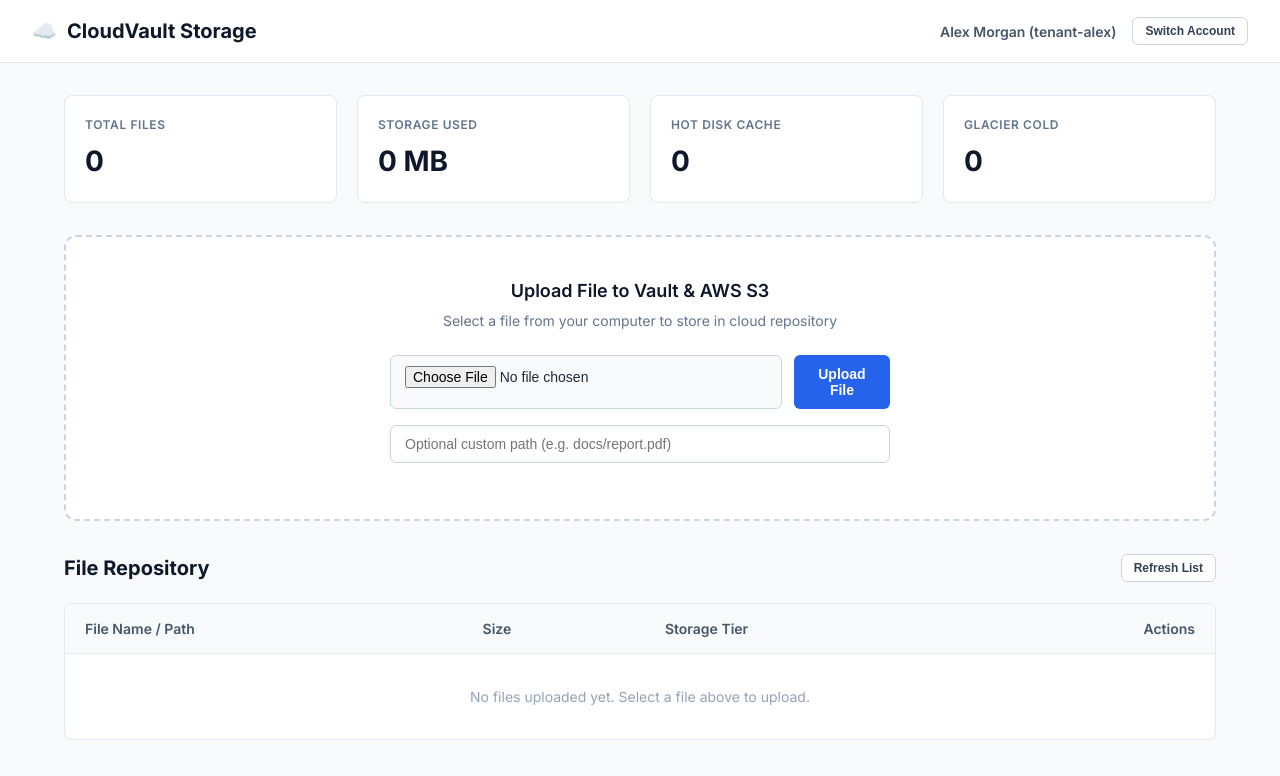
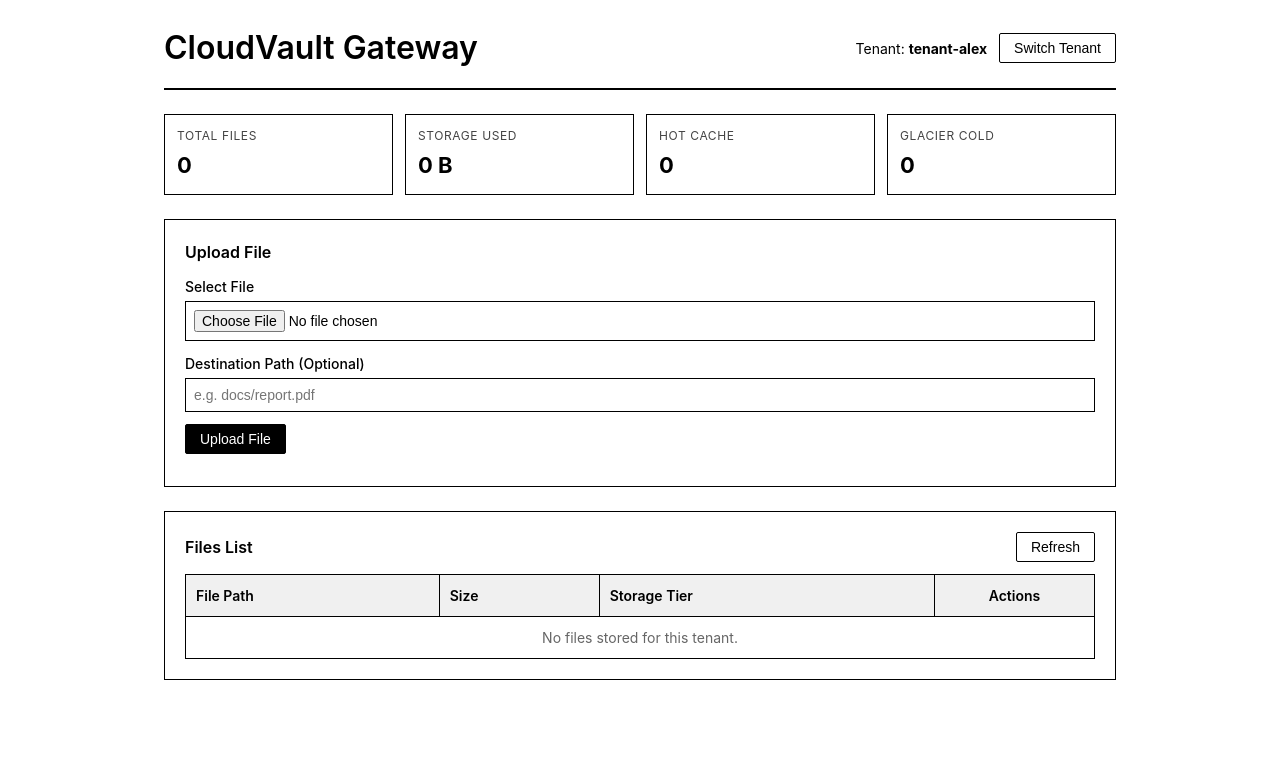
Before and after one commit to vinay020606/CloudVault, a website: page public/index.html in a window 1280 px wide. Drawn offline with Linux system fonts and the light colour scheme; no server answers.

Commit message:
Update UI to minimal white background and black text design

```diff
--- a/public/index.html
+++ b/public/index.html
@@ -1,13 +1,9 @@
 <!DOCTYPE html>
 <html lang="en">
-
 <head>
     <meta charset="UTF-8">
     <meta name="viewport" content="width=device-width, initial-scale=1.0">
-    <title>CloudVault - File Storage & Gateway</title>
-    <link rel="preconnect" href="https://fonts.googleapis.com">
-    <link rel="preconnect" href="https://fonts.gstatic.com" crossorigin>
-    <link href="https://fonts.googleapis.com/css2?family=Inter:wght@400;500;600;700&display=swap" rel="stylesheet">
+    <title>CloudVault Gateway</title>
     <style>
         * {
             box-sizing: border-box;
@@ -16,267 +12,173 @@
         }
 
         body {
-            font-family: 'Inter', -apple-system, BlinkMacSystemFont, "Segoe UI", Roboto, sans-serif;
-            background-color: #f8fafc;
-            color: #1e293b;
+            font-family: -apple-system, BlinkMacSystemFont, "Segoe UI", Roboto, Helvetica, Arial, sans-serif;
+            background-color: #ffffff;
+            color: #000000;
             line-height: 1.5;
+            padding: 24px;
+            max-width: 1000px;
+            margin: 0 auto;
         }
 
-        .hidden { display: none !important; }
+        h1, h2, h3 {
+            font-weight: 600;
+            color: #000000;
+        }
 
-        /* Header Bar */
-        .navbar {
-            background: #ffffff;
-            border-bottom: 1px solid #e2e8f0;
-            padding: 16px 32px;
+        header {
+            display: flex;
+            justify-content: space-between;
+            align-items: center;
+            padding-bottom: 16px;
+            border-bottom: 2px solid #000000;
+            margin-bottom: 24px;
+        }
+
+        .tenant-info {
+            font-size: 14px;
             display: flex;
             align-items: center;
-            justify-content: space-between;
-            position: sticky;
-            top: 0;
-            z-index: 100;
+            gap: 12px;
         }
 
-        .brand-logo {
-            font-size: 20px;
-            font-weight: 700;
-            color: #0f172a;
-            display: flex;
-            align-items: center;
-            gap: 10px;
+        button, .btn {
+            background-color: #000000;
+            color: #ffffff;
+            border: 1px solid #000000;
+            padding: 6px 14px;
+            font-size: 14px;
+            cursor: pointer;
+            border-radius: 2px;
         }
 
-        .user-nav {
-            display: flex;
-            align-items: center;
-            gap: 16px;
+        button:hover, .btn:hover {
+            background-color: #333333;
         }
 
-        .btn {
-            display: inline-flex;
-            align-items: center;
-            justify-content: center;
-            padding: 10px 18px;
-            font-size: 14px;
-            font-weight: 600;
-            border-radius: 6px;
-            border: 1px solid transparent;
-            cursor: pointer;
-            transition: all 0.15s ease;
-            text-decoration: none;
+        button.btn-outline {
+            background-color: #ffffff;
+            color: #000000;
+            border: 1px solid #000000;
         }
 
-        .btn-primary {
-            background: #2563eb;
+        button.btn-outline:hover {
+            background-color: #f0f0f0;
+        }
+
+        button.btn-danger {
+            background-color: #ffffff;
+            color: #000000;
+            border: 1px solid #000000;
+        }
+
+        button.btn-danger:hover {
+            background-color: #000000;
             color: #ffffff;
         }
 
-        .btn-primary:hover {
-            background: #1d4ed8;
-        }
-
-        .btn-outline {
-            background: #ffffff;
-            color: #334155;
-            border-color: #cbd5e1;
-        }
-
-        .btn-outline:hover {
-            background: #f1f5f9;
-        }
-
-        .btn-danger {
-            background: #ef4444;
-            color: #ffffff;
-        }
-
-        .btn-danger:hover {
-            background: #dc2626;
-        }
-
-        .btn-sm {
-            padding: 6px 12px;
-            font-size: 12px;
-        }
-
-        /* Container Layout */
-        .container {
-            max-width: 1200px;
-            margin: 32px auto;
-            padding: 0 24px;
-        }
-
-        /* Metrics Row */
         .stats-grid {
             display: grid;
-            grid-template-columns: repeat(auto-fit, minmax(220px, 1fr));
-            gap: 20px;
-            margin-bottom: 32px;
+            grid-template-columns: repeat(4, 1fr);
+            gap: 12px;
+            margin-bottom: 24px;
         }
 
         .stat-card {
-            background: #ffffff;
-            border: 1px solid #e2e8f0;
-            border-radius: 8px;
-            padding: 20px;
+            border: 1px solid #000000;
+            padding: 12px;
+            background-color: #ffffff;
         }
 
         .stat-label {
             font-size: 12px;
-            font-weight: 600;
-            color: #64748b;
             text-transform: uppercase;
             letter-spacing: 0.05em;
+            color: #444444;
         }
 
         .stat-value {
-            font-size: 28px;
-            font-weight: 700;
-            color: #0f172a;
-            margin-top: 6px;
+            font-size: 22px;
+            font-weight: bold;
+            margin-top: 4px;
         }
 
-        /* Upload Card */
-        .upload-card {
-            background: #ffffff;
-            border: 2px dashed #cbd5e1;
-            border-radius: 12px;
-            padding: 40px;
-            text-align: center;
-            margin-bottom: 32px;
-            transition: border-color 0.15s ease;
+        .section-box {
+            border: 1px solid #000000;
+            padding: 20px;
+            margin-bottom: 24px;
+            background-color: #ffffff;
         }
 
-        .upload-card:hover {
-            border-color: #2563eb;
+        .form-group {
+            margin-bottom: 12px;
         }
 
-        .upload-title {
-            font-size: 18px;
-            font-weight: 600;
-            color: #0f172a;
-            margin-bottom: 6px;
+        label {
+            display: block;
+            font-size: 14px;
+            margin-bottom: 4px;
+            font-weight: 500;
         }
 
-        .upload-subtitle {
+        input[type="file"], input[type="text"] {
+            width: 100%;
+            padding: 8px;
+            border: 1px solid #000000;
+            background-color: #ffffff;
+            color: #000000;
             font-size: 14px;
-            color: #64748b;
-            margin-bottom: 24px;
         }
 
-        .upload-form {
+        .upload-actions {
             display: flex;
-            flex-direction: column;
+            gap: 12px;
+            margin-top: 12px;
             align-items: center;
-            gap: 16px;
-            max-width: 500px;
-            margin: 0 auto;
         }
 
-        .file-input-wrapper {
-            width: 100%;
-            display: flex;
-            gap: 12px;
+        .status-msg {
+            margin-top: 12px;
+            font-size: 14px;
+            font-weight: bold;
         }
 
-        .file-input {
+        table {
             width: 100%;
-            padding: 10px 14px;
-            font-size: 14px;
-            border: 1px solid #cbd5e1;
-            border-radius: 6px;
-            background: #f8fafc;
+            border-collapse: collapse;
+            margin-top: 12px;
         }
 
-        .path-input {
-            width: 100%;
-            padding: 10px 14px;
-            font-size: 14px;
-            border: 1px solid #cbd5e1;
-            border-radius: 6px;
-        }
-
-        /* Repository Section */
-        .section-header {
-            display: flex;
-            align-items: center;
-            justify-content: space-between;
-            margin-bottom: 20px;
-        }
-
-        .section-title {
-            font-size: 20px;
-            font-weight: 700;
-            color: #0f172a;
-        }
-
-        .files-table-card {
-            background: #ffffff;
-            border: 1px solid #e2e8f0;
-            border-radius: 8px;
-            overflow: hidden;
-        }
-
-        .files-table {
-            width: 100%;
-            border-collapse: collapse;
+        th, td {
+            border: 1px solid #000000;
+            padding: 10px;
             text-align: left;
             font-size: 14px;
         }
 
-        .files-table th {
-            background: #f8fafc;
-            padding: 14px 20px;
+        th {
+            background-color: #f0f0f0;
             font-weight: 600;
-            color: #475569;
-            border-bottom: 1px solid #e2e8f0;
         }
 
-        .files-table td {
-            padding: 16px 20px;
-            border-bottom: 1px solid #f1f5f9;
-            color: #334155;
-        }
-
-        .files-table tr:last-child td {
-            border-bottom: none;
-        }
-
-        .tier-badge {
-            display: inline-block;
-            padding: 3px 8px;
-            font-size: 11px;
-            font-weight: 600;
-            border-radius: 4px;
-            background: #e0e7ff;
-            color: #3730a3;
-        }
-
-        .status-msg {
-            margin-top: 16px;
-            font-size: 14px;
-            font-weight: 600;
-            color: #2563eb;
+        .table-header-row {
+            display: flex;
+            justify-content: space-between;
+            align-items: center;
+            margin-bottom: 8px;
         }
     </style>
 </head>
-
 <body>
 
-    <!-- NAVBAR -->
-    <nav class="navbar">
-        <div class="brand-logo">
-            <span>☁️</span> CloudVault Storage
+    <header>
+        <h1>CloudVault Gateway</h1>
+        <div class="tenant-info">
+            <span>Tenant: <strong id="activeUser">tenant-alex</strong></span>
+            <button class="btn-outline" onclick="switchTenantPrompt()">Switch Tenant</button>
         </div>
-        <div class="user-nav">
-            <span style="font-size: 14px; font-weight: 600; color: #475569;" id="activeUser">Alex Morgan (tenant-alex)</span>
-            <button class="btn btn-outline btn-sm" onclick="switchTenantPrompt()">Switch Account</button>
-        </div>
-    </nav>
+    </header>
 
-    <div class="container">
-
-        <!-- STATS ROW -->
     <div class="stats-grid">
         <div class="stat-card">
             <div class="stat-label">Total Files</div>
@@ -284,10 +186,10 @@
         </div>
         <div class="stat-card">
             <div class="stat-label">Storage Used</div>
-                <div class="stat-value" id="statBytes">0 MB</div>
+            <div class="stat-value" id="statBytes">0 B</div>
         </div>
         <div class="stat-card">
-                <div class="stat-label">Hot Disk Cache</div>
+            <div class="stat-label">Hot Cache</div>
             <div class="stat-value" id="statHot">0</div>
         </div>
         <div class="stat-card">
@@ -296,48 +198,44 @@
         </div>
     </div>
 
-        <!-- UPLOAD SECTION -->
-        <div class="upload-card">
-            <div class="upload-title">Upload File to Vault & AWS S3</div>
-            <div class="upload-subtitle">Select a file from your computer to store in cloud repository</div>
-
-            <form class="upload-form" onsubmit="handleUploadSubmit(event)">
-                <div class="file-input-wrapper">
-                    <input type="file" id="fileSelector" class="file-input" required>
-                    <button type="submit" class="btn btn-primary">Upload File</button>
+    <div class="section-box">
+        <h2 style="font-size: 16px; margin-bottom: 12px;">Upload File</h2>
+        <form onsubmit="handleUploadSubmit(event)">
+            <div class="form-group">
+                <label for="fileSelector">Select File</label>
+                <input type="file" id="fileSelector" required>
             </div>
-                <input type="text" id="customPathInput" class="path-input" placeholder="Optional custom path (e.g. docs/report.pdf)">
+            <div class="form-group">
+                <label for="customPathInput">Destination Path (Optional)</label>
+                <input type="text" id="customPathInput" placeholder="e.g. docs/report.pdf">
+            </div>
+            <div class="upload-actions">
+                <button type="submit">Upload File</button>
+            </div>
         </form>
-
         <div id="uploadStatus" class="status-msg"></div>
     </div>
 
-        <!-- REPOSITORY TABLE -->
-        <div class="section-header">
-            <h2 class="section-title">File Repository</h2>
-            <button class="btn btn-outline btn-sm" onclick="loadFiles()">Refresh List</button>
+    <div class="section-box">
+        <div class="table-header-row">
+            <h2 style="font-size: 16px;">Files List</h2>
+            <button class="btn-outline" onclick="loadFiles()">Refresh</button>
         </div>
-
-        <div class="files-table-card">
-            <table class="files-table">
+        <table>
             <thead>
                 <tr>
-                        <th>File Name / Path</th>
+                    <th>File Path</th>
                     <th>Size</th>
                     <th>Storage Tier</th>
-                        <th style="text-align: right;">Actions</th>
+                    <th style="width: 160px; text-align: center;">Actions</th>
                 </tr>
             </thead>
             <tbody id="filesTableBody">
                 <tr>
-                        <td colspan="4" style="text-align: center; color: #94a3b8; padding: 32px;">
-                            No files uploaded yet. Select a file above to upload.
-                        </td>
+                    <td colspan="4" style="text-align: center; color: #666;">No files stored for this tenant.</td>
                 </tr>
             </tbody>
         </table>
-        </div>
-
     </div>
 
     <script>
@@ -349,10 +247,10 @@
         });
 
         function switchTenantPrompt() {
-            const input = prompt('Enter Tenant ID (e.g. tenant-alex, tenant-beta):', currentTenantId);
+            const input = prompt('Enter Tenant ID:', currentTenantId);
             if (input && input.trim()) {
                 currentTenantId = input.trim().toLowerCase();
-                document.getElementById('activeUser').textContent = `${currentTenantId}`;
+                document.getElementById('activeUser').textContent = currentTenantId;
                 loadFiles();
             }
         }
@@ -383,9 +281,7 @@
             if (files.length === 0) {
                 tbody.innerHTML = `
                     <tr>
-                        <td colspan="4" style="text-align: center; color: #94a3b8; padding: 32px;">
-                            No files uploaded yet. Select a file above to upload.
-                        </td>
+                        <td colspan="4" style="text-align: center; color: #666;">No files stored for this tenant.</td>
                     </tr>
                 `;
                 return;
@@ -394,12 +290,12 @@
             files.forEach(f => {
                 const tr = document.createElement('tr');
                 tr.innerHTML = `
-                    <td><strong>${escapeHtml(f.fileName)}</strong><br><small style="color: #64748b;">${escapeHtml(f.filePath)}</small></td>
+                    <td><strong>${escapeHtml(f.filePath)}</strong></td>
                     <td>${formatBytes(f.sizeBytes)}</td>
-                    <td><span class="tier-badge">${f.currentTier}</span></td>
-                    <td style="text-align: right;">
-                        <button class="btn btn-outline btn-sm" onclick="downloadFile('${escapeHtml(f.filePath)}')">Download</button>
-                        <button class="btn btn-danger btn-sm" style="margin-left: 6px;" onclick="deleteFile('${escapeHtml(f.filePath)}')">Delete</button>
+                    <td>${escapeHtml(f.currentTier || 'HOT')}</td>
+                    <td style="text-align: center;">
+                        <button class="btn-outline" style="padding: 2px 8px; font-size: 12px;" onclick="downloadFile('${escapeHtml(f.filePath)}')">Download</button>
+                        <button class="btn-danger" style="padding: 2px 8px; font-size: 12px; margin-left: 4px;" onclick="deleteFile('${escapeHtml(f.filePath)}')">Delete</button>
                     </td>
                 `;
                 tbody.appendChild(tr);
@@ -412,7 +308,7 @@
             const statusDiv = document.getElementById('uploadStatus');
             const fileObj = fileInput.files[0];
 
-            if (!fileObj) return alert('Please select a file to upload');
+            if (!fileObj) return alert('Please select a file');
 
             const customPath = document.getElementById('customPathInput').value.trim();
             const targetPath = customPath || fileObj.name;
@@ -431,18 +327,17 @@
                 });
 
                 if (res.ok) {
-                    statusDiv.textContent = `✅ Successfully uploaded ${fileObj.name}!`;
+                    statusDiv.textContent = `File uploaded successfully.`;
                     fileInput.value = '';
                     document.getElementById('customPathInput').value = '';
-                    setTimeout(() => statusDiv.textContent = '', 4000);
+                    setTimeout(() => statusDiv.textContent = '', 3000);
                     loadFiles();
                 } else {
                     const data = await res.json();
                     throw new Error(data.error || 'Upload failed');
                 }
             } catch (err) {
-                statusDiv.textContent = `❌ Upload error: ${err.message}`;
-                alert(`Upload failed: ${err.message}`);
+                statusDiv.textContent = `Upload error: ${err.message}`;
             }
         }
 
@@ -461,7 +356,7 @@
                 a.click();
                 a.remove();
             } catch (err) {
-                alert(`Download failed: ${err.message}`);
+                alert(`Download error: ${err.message}`);
             }
         }
 
@@ -478,7 +373,7 @@
                     throw new Error('Delete failed');
                 }
             } catch (err) {
-                alert(`Delete failed: ${err.message}`);
+                alert(`Delete error: ${err.message}`);
             }
         }
 
@@ -495,5 +390,4 @@
         }
     </script>
 </body>
-
 </html>
```
Also changed, not shown: 1 other file. Lines whose indentation alone changed are shown as unchanged.
